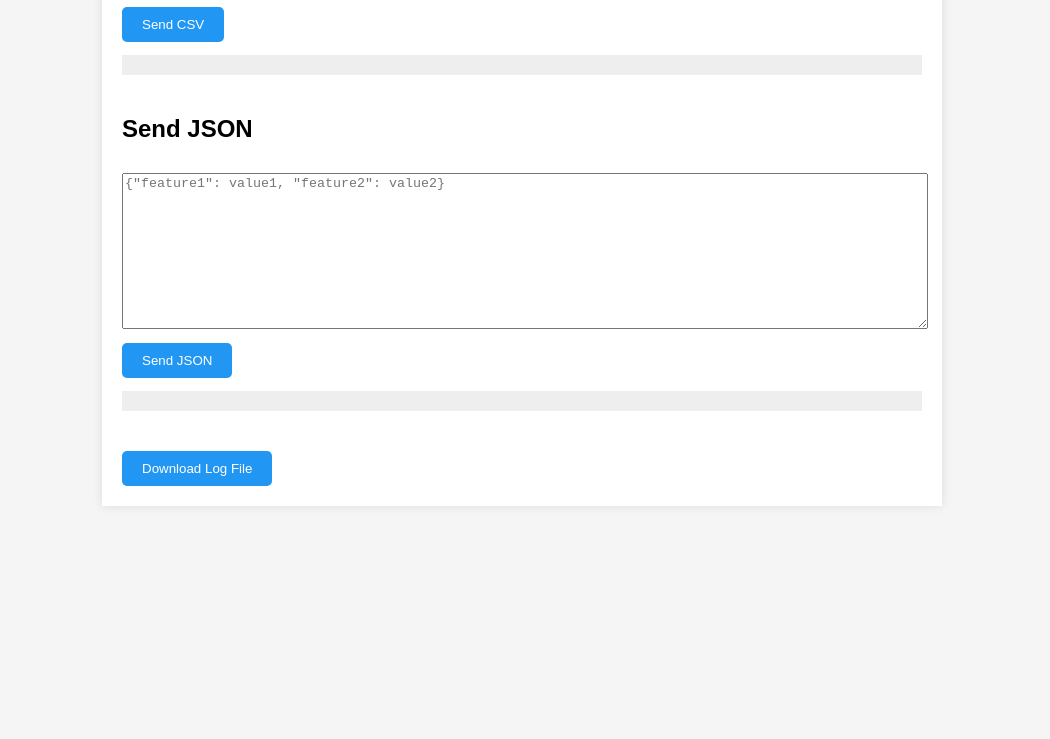
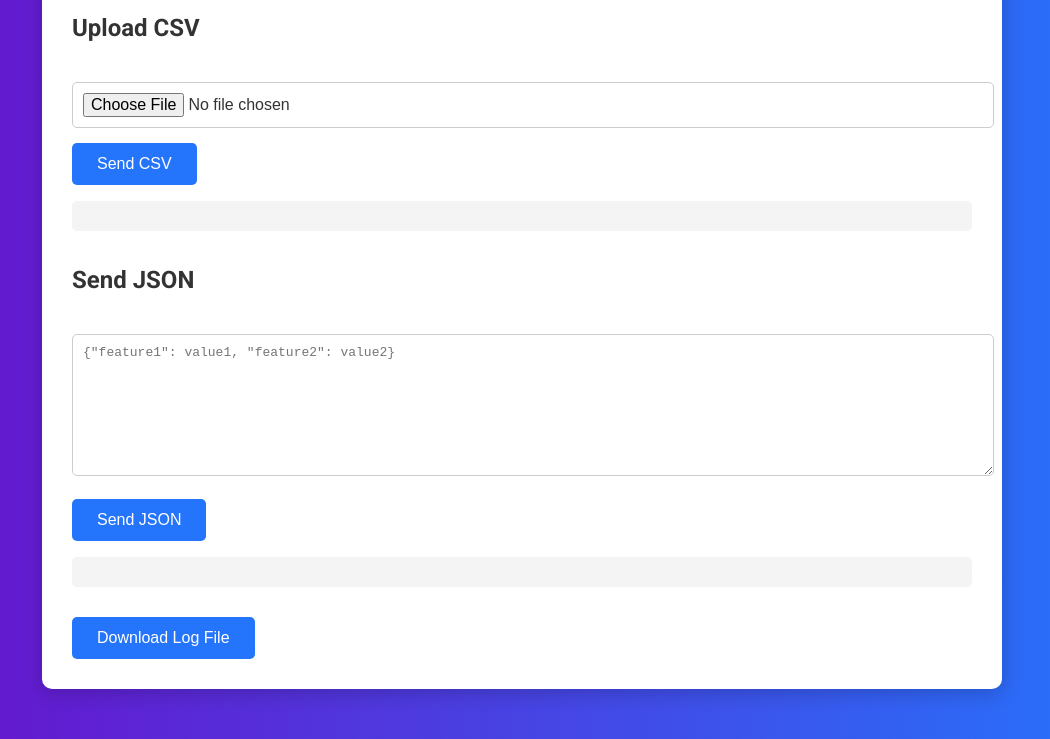
Before and after one commit to BasimNasserMu/FraudSense, a plain HTML site: page FraudSenseWeb/index.html in a window 1280 px wide. Shown: the part 182-921 px from the top of the page, without its empty margins (118-1168 px from the left). Before the commit the page ends 800 px from the top, so only its background shows below. Drawn offline with Linux system fonts and the light colour scheme.

Commit message:
Update style.css

```diff
--- a/FraudSenseWeb/style.css
+++ b/FraudSenseWeb/style.css
@@ -1,78 +1,94 @@
 body {
-    font-family: Arial, sans-serif;
+  font-family: 'Roboto', sans-serif;
   margin: 0;
   padding: 0;
-    background: #f5f5f5;
+  background: linear-gradient(to right, #6a11cb, #2575fc);
+  color: #333;
+  line-height: 1.6;
 }
 
 .container {
-    max-width: 800px;
-    margin: auto;
-    padding: 20px;
-    background: white;
-    box-shadow: 0 0 10px rgba(0,0,0,0.1);
+  max-width: 900px;
+  margin: 50px auto;
+  padding: 30px;
+  background: #fff;
+  border-radius: 10px;
+  box-shadow: 0 4px 20px rgba(0, 0, 0, 0.2);
 }
 
 h1 {
   text-align: center;
-    color: #333;
+  color: #444;
+  font-size: 2.5em;
+  margin-bottom: 20px;
 }
 
 .section {
-    margin-bottom: 40px;
+  margin-bottom: 30px;
 }
 
 input[type="file"],
 textarea {
   width: 100%;
-    margin-top: 10px;
-    margin-bottom: 10px;
+  margin: 15px 0;
+  padding: 10px;
+  border: 1px solid #ccc;
+  border-radius: 5px;
+  font-size: 1em;
 }
 
 textarea {
-    height: 150px;
+  height: 120px;
 }
 
 button {
-    padding: 10px 20px;
-    background-color: #2196F3;
+  display: inline-block;
+  padding: 12px 25px;
+  background: #2575fc;
+  color: #fff;
   border: none;
-    color: white;
+  border-radius: 5px;
+  font-size: 1em;
   cursor: pointer;
-    border-radius: 5px;
+  transition: background 0.3s ease;
 }
 
 button:hover {
-    background-color: #1976D2;
+  background: #1a5bb8;
 }
 
 pre {
-    background-color: #eee;
-    padding: 10px;
+  background: #f4f4f4;
+  padding: 15px;
+  border-radius: 5px;
   overflow-x: auto;
+  font-family: 'Courier New', Courier, monospace;
   white-space: pre-wrap;
   word-break: break-word;
 }
+
 .result-table {
   width: 100%;
   border-collapse: collapse;
-    margin-top: 15px;
+  margin-top: 20px;
 }
 
 .result-table th,
 .result-table td {
-    border: 1px solid #ccc;
-    padding: 8px;
+  border: 1px solid #ddd;
+  padding: 10px;
   text-align: center;
 }
 
 .result-table th {
-    background-color: #f0f0f0;
+  background: #f0f0f0;
+  font-weight: bold;
 }
 
 .stats {
-    margin-top: 10px;
-    background-color: #fafafa;
-    padding: 10px;
-    border-left: 4px solid #2196F3;
+  margin-top: 15px;
+  background: #e8f0fe;
+  padding: 15px;
+  border-left: 5px solid #2575fc;
+  border-radius: 5px;
 }
```
Lines whose indentation alone changed are shown as unchanged.
